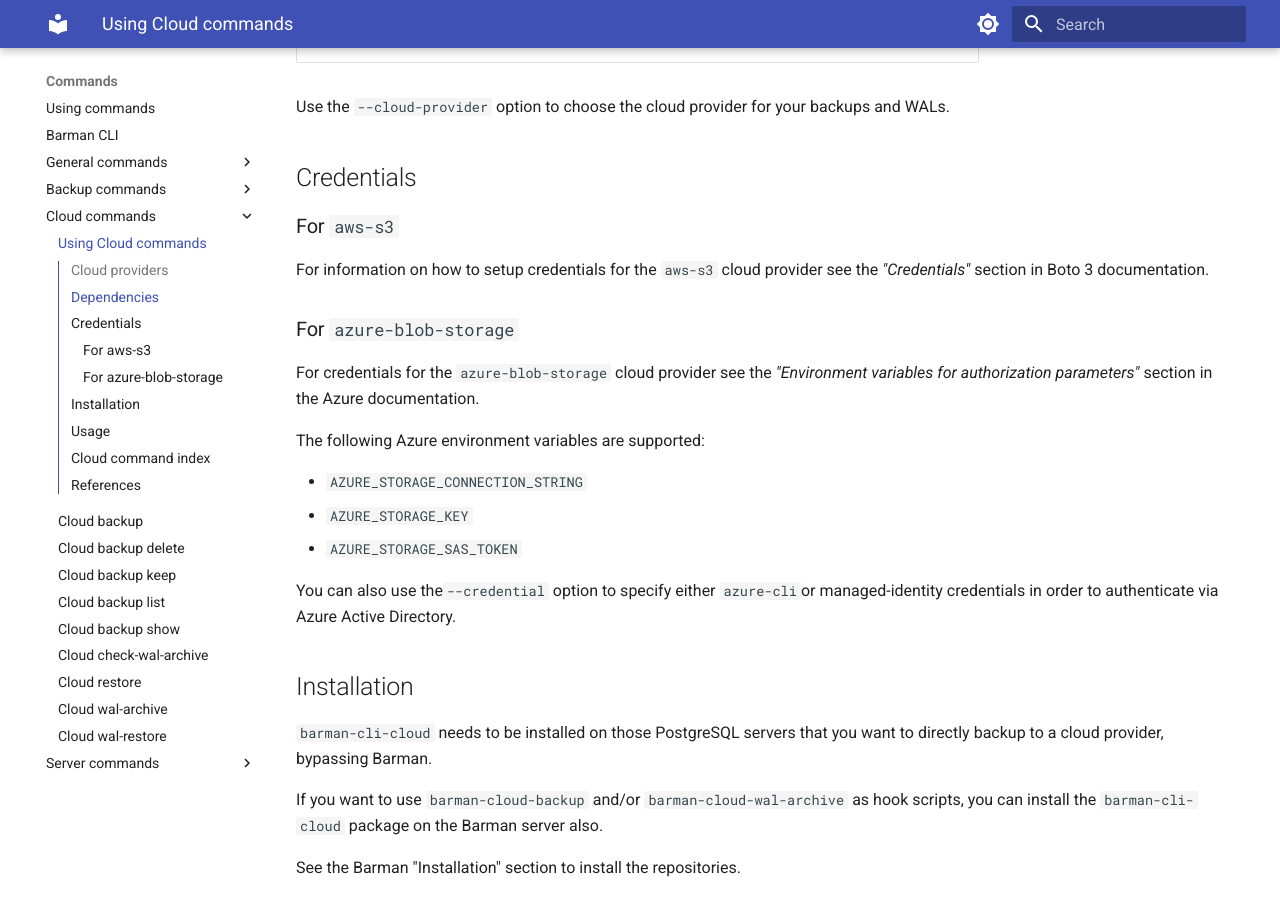
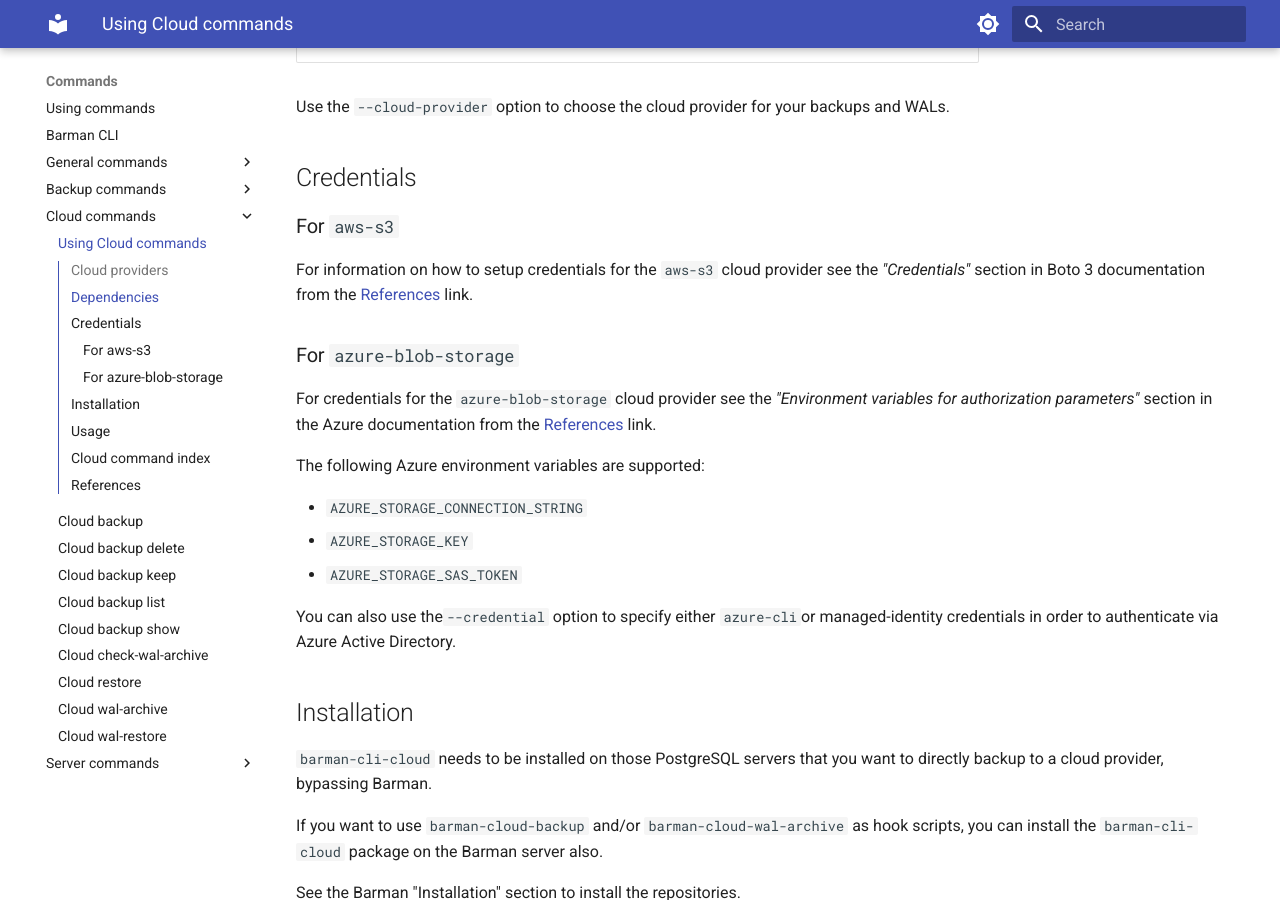
Before and after one commit to piano35-edb/barman-docs-rewrite, an MkDocs documentation site: the page built from docs/commands/cloud/cloud_commands_using.md, in a window 1280 px wide and 900 px high, scrolled down 1014 px. Built offline with MkDocs 1.6.1 and Material for MkDocs 9.7.7, drawn with Linux system fonts in a browser that asks for light colours.

Commit message:
update references

```diff
--- a/docs/commands/cloud/cloud_commands_using.md
+++ b/docs/commands/cloud/cloud_commands_using.md
@@ -31,11 +31,11 @@
 
 ### For `aws-s3`
 
-For information on how to setup credentials for the `aws-s3` cloud provider see the *"Credentials"* section in Boto 3 documentation.
+For information on how to setup credentials for the `aws-s3` cloud provider see the *"Credentials"* section in Boto 3 documentation from the [References](#references) link.
 
 ### For `azure-blob-storage`
 
-For credentials for the `azure-blob-storage` cloud provider see the *"Environment variables for authorization parameters"* section in the Azure documentation.
+For credentials for the `azure-blob-storage` cloud provider see the *"Environment variables for authorization parameters"* section in the Azure documentation from the [References](#references) link.
 
 The following Azure environment variables are supported:
 
```
